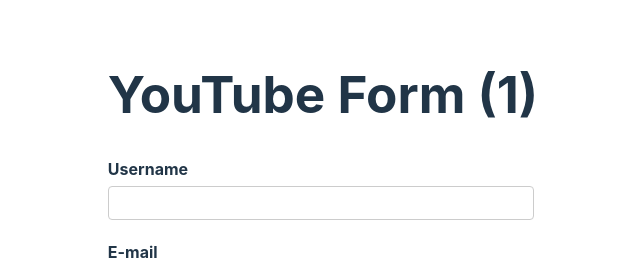
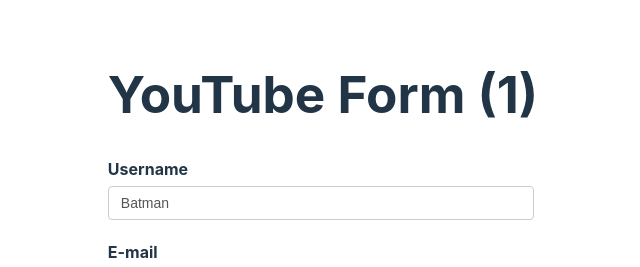
Before and after one commit to gopinav/React-Hook-Form-Tutorials, a React (Vite) app in the folder rhf-demo/: page / in a window 1280 px wide. Shown: the top 267 px of the page, without its empty margins (317-957 px from the left). Built offline with nearby package versions, Linux system fonts and the light colour scheme.

Commit message:
Add default values

```diff
--- a/rhf-demo/src/components/RHFYouTubeForm.tsx
+++ b/rhf-demo/src/components/RHFYouTubeForm.tsx
@@ -10,7 +10,13 @@
 };
 
 export const RHFYouTubeForm = () => {
-  const form = useForm<FormValues>();
+  const form = useForm<FormValues>({
+    defaultValues: {
+      username: "Batman",
+      email: "",
+      channel: "",
+    },
+  });
   const { register, control, handleSubmit, formState } = form;
   const { errors } = formState;
 
```
